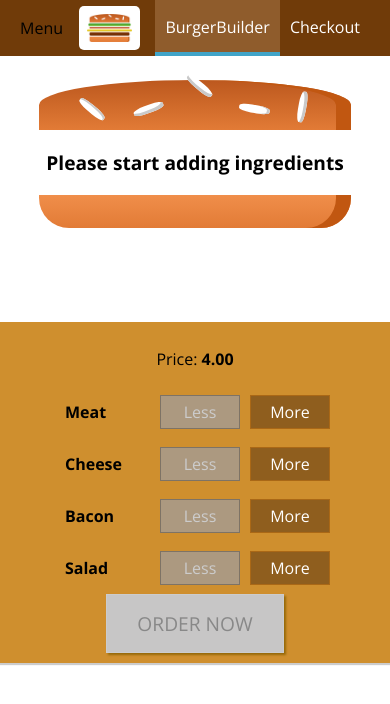
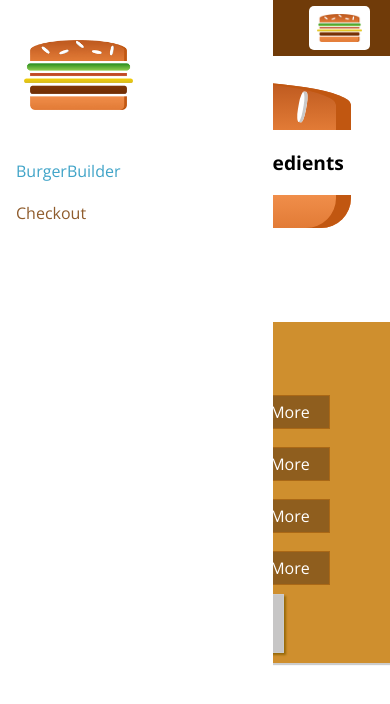
Before and after one commit to AbdulrahmanAlaa/burger-builder, a React app: page / in a window 390 px wide. Shown: the top 704 px of the page. Built offline with nearby package versions, Linux system fonts and the light colour scheme.

Commit message:
adding side drawer for mobile menu

```diff
--- a/src/components/Layout/Layout.js
+++ b/src/components/Layout/Layout.js
@@ -2,10 +2,12 @@
 import Aux from '../../hoc/Auxiliary/Auxiliary';
 import classes from './Layout.css';
 import Toolbar from '../Navigation/Toolbar/Toolbar';
+import SideDrawer from '../Navigation/SideDrawer/SideDrawer';
 const layout = (props) => {
     return (
         <Aux>
             <Toolbar/>
+            <SideDrawer/>
             <main className={classes.Content}>
                 {props.children}
             </main>
--- a/src/components/Logo/Logo.css
+++ b/src/components/Logo/Logo.css
@@ -1,7 +1,7 @@
 .Logo{
     background-color: white;
     padding: 8px;
-    height: 80%;
+    height: 100%;
     border-radius: 5px;
     box-sizing: border-box;
 }
--- a/src/components/Navigation/NavigationItems/NavigationItem/NavigationItem.css
+++ b/src/components/Navigation/NavigationItems/NavigationItem/NavigationItem.css
@@ -1,15 +1,31 @@
+.NavigationItem{
+    display: block;
+    margin: 10px 0px;
+    box-sizing: border-box;
+    width: 100%;
+}
+.NavigationItem a{
+    color:#8f5c2c;
+    text-decoration: none;
+    width: 100%;
+    box-sizing: border-box;
+    display: block;
+}
+.NavigationItem a:hover
+,.NavigationItem a:active
+,.NavigationItem a.active{
+    color: #40a4c8;;
+ }
+@media(min-width:500px){
     .NavigationItem{
         display: flex;
         margin: 0px;
-    box-sizing: border-box;
         height: 100%;
+        width: auto;
         align-items: center;
     }
     .NavigationItem a{
-    display: block;
-    text-decoration: none;
         color:white;
-    box-sizing: border-box;
         height: 100%;
         padding: 16px 10px;
         border-bottom: 4px solid transparent;
@@ -21,3 +37,5 @@
         border-bottom: 4px solid #40a4c8;
         color:white;
      }
+
+}
--- a/src/components/Navigation/NavigationItems/NavigationItems.css
+++ b/src/components/Navigation/NavigationItems/NavigationItems.css
@@ -5,4 +5,11 @@
     display: flex;
     align-items: center;
     height: 100%;
+    flex-flow: column;
+
 }
+@media (min-width:500px){
+    .NavigationItems{
+        flex-flow: row;
+    }
+}
--- /dev/null
+++ b/src/components/Navigation/SideDrawer/SideDrawer.css
@@ -0,0 +1,29 @@
+.SideDrawer{
+    position: fixed;
+    width: 280px;
+    height: 100%;
+    max-width: 70%;
+    left: 0px;
+    top:0px;
+    z-index: 200;
+    background-color: white;
+    padding: 32px 16px;
+    box-sizing: border-box;
+    transition: transform 0.3s ease-out;
+}
+@media(min-width:500px){
+    .SideDrawer{
+        display: none;
+    }
+}
+
+.Open{
+    transform: translateX(0);
+}
+.Close{
+    transform: translateX(-100%);
+}
+.Logo{
+    height: 11%;
+    margin-bottom: 32px;
+}
--- /dev/null
+++ b/src/components/Navigation/SideDrawer/SideDrawer.js
@@ -0,0 +1,19 @@
+import React from 'react'
+import NavigationItems from "../NavigationItems/NavigationItems";
+import Logo from "../../Logo/Logo";
+import classes from './SideDrawer.css';
+
+const SideDrawer = (props) => {
+    return (
+        <div className={classes.SideDrawer}>
+            <div className={classes.Logo}>
+                <Logo />
+            </div>
+            <nav>
+                <NavigationItems />
+            </nav>
+        </div>
+    )
+}
+
+export default SideDrawer
--- a/src/components/Navigation/Toolbar/Toolbar.css
+++ b/src/components/Navigation/Toolbar/Toolbar.css
@@ -15,3 +15,11 @@
 .Toolbar nav{
     height: 100%;
 }
+.Toolbar .Logo{
+    height: 80%;
+}
+@media (max-width:499px){
+    .DesktopOnly{
+        display: none;
+    }
+}
--- a/src/components/Navigation/Toolbar/Toolbar.js
+++ b/src/components/Navigation/Toolbar/Toolbar.js
@@ -6,8 +6,13 @@
     return (
         <header className={classes.Toolbar}>
             <div>Menu</div>
-            <Logo />
-            <NavigationItems/>
+            <div className={classes.Logo}>
+                <Logo />
+            </div>
+            <nav className={classes.DesktopOnly}>
+                <NavigationItems />
+            </nav>
+
         </header>
     );
 }
```
Lines whose indentation alone changed are shown as unchanged.
